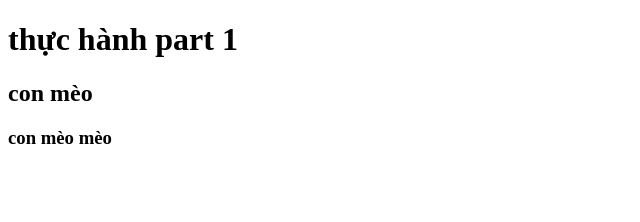
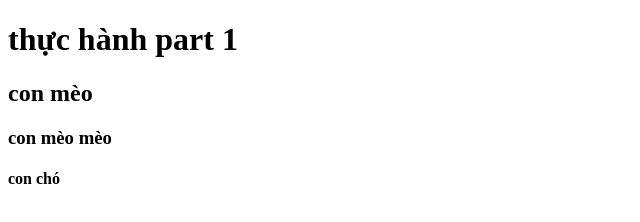
Before and after one commit to Lucky4214/th-c-h-nh-part-1, a plain HTML site: page index.html in a window 1280 px wide. Shown: the full height of the page, 0-640 px from the left. Drawn offline with Linux system fonts and the light colour scheme.

Commit message:
lần cuối

```diff
--- a/index.html
+++ b/index.html
@@ -9,5 +9,6 @@
     <h1>thực hành part 1</h1>
     <h2>con mèo</h2>
     <h3>con mèo mèo</h3>
+    <h4>con chó</h4>
   </body>
 </html>
```
